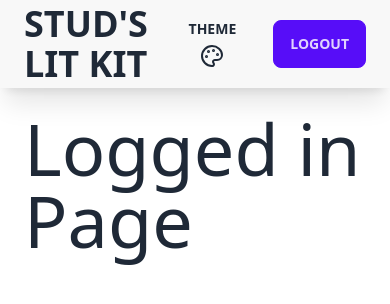
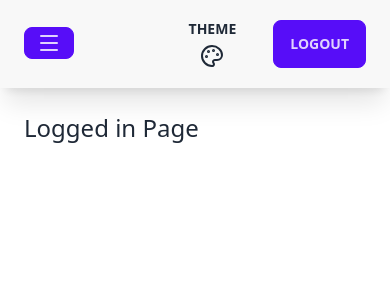
Before and after one commit to timmycodes88/studs-lit-kit, a SvelteKit app: page /home in a window 390 px wide. Shown: the top 304 px of the page. Built offline with nearby package versions, Linux system fonts and the light colour scheme.

Commit message:
Side Drawer mobile

```diff
--- a/src/lib/components/shared/header.svelte
+++ b/src/lib/components/shared/header.svelte
@@ -3,7 +3,7 @@
 </script>
 
 <header>
-  <a href={landing ? "/" : "/home"}><h1><slot name="left" /></h1></a>
+  <slot name="left" />
 
   <div class="trail">
     <slot name="right" />
@@ -21,10 +21,6 @@
     @apply shadow-xl bg-base-200/50 backdrop-blur;
   }
 
-  h1 {
-    @apply text-4xl font-bold uppercase;
-  }
-
   .trail {
     @apply flex items-center gap-4;
   }
--- /dev/null
+++ b/src/lib/stores/app-layout/drawerStore.ts
@@ -0,0 +1,3 @@
+import { writable } from 'svelte/store'
+
+export const drawerStore = writable(false)
--- a/src/routes/(app)/+layout.svelte
+++ b/src/routes/(app)/+layout.svelte
@@ -1,14 +1,46 @@
 <script>
-  import Header from "$lib/components/shared/header.svelte"
-  import ThemeToggle from "$lib/components/shared/theme-toggle.svelte"
+  import Header from '$lib/components/shared/header.svelte'
+  import ThemeToggle from '$lib/components/shared/theme-toggle.svelte'
+  import { drawerStore } from '$lib/stores/app-layout/drawerStore'
+  import { Menu } from 'lucide-svelte'
 </script>
 
 <Header>
-  <svelte:fragment slot="left">Stud's Lit Kit</svelte:fragment>
+  <svelte:fragment slot="left"
+    ><a class="hidden md:inline" href={'/home'}
+      ><h1><slot name="left" />Stud's Lit Kit</h1></a
+    >
+    <div class="drawer md:hidden">
+      <input
+        id="my-drawer"
+        type="checkbox"
+        class="drawer-toggle"
+        bind:value={$drawerStore}
+      />
+      <div class="drawer-content">
+        <div class="topPadding">
+          <label for="my-drawer" class="btn btn-primary btn-sm drawer-button">
+            <Menu />
+          </label>
+        </div>
+      </div>
+      <div class="drawer-side z-50">
+        <label
+          for="my-drawer"
+          aria-label="close sidebar"
+          class="drawer-overlay"
+        />
+        <ul class="list">
+          <li><a>Sidebar Item 1</a></li>
+          <li><a>Sidebar Item 2</a></li>
+        </ul>
+      </div>
+    </div></svelte:fragment
+  >
 
   <svelte:fragment slot="right">
     <ThemeToggle />
-    <a href='/' class="btn btn-primary">Logout</a>
+    <a href="/" class="btn btn-primary">Logout</a>
   </svelte:fragment>
 </Header>
 
@@ -25,9 +57,21 @@
     @apply flex h-[var(--body-height)] w-full;
   }
   nav {
-    @apply h-full bg-base-200/50 w-0 md:w-72 fixed left-0 bottom-0 top-[var(--header-height)];
+    @apply h-full bg-base-200/50 z-50 w-full max-w-0 md:max-w-[18rem] transition-all duration-500 fixed left-0 bottom-0 top-[var(--header-height)];
   }
   main {
-    @apply p-6 h-full w-full md:ml-72;
+    @apply p-6 h-full w-full transition-all duration-500 md:ml-72;
+  }
+
+  h1 {
+    @apply text-4xl font-bold uppercase;
+  }
+
+  .drawerSide {
+    @apply drawer-side bg-red-500 top-[var(--header-height)];
+  }
+
+  .list {
+    @apply menu p-4 w-80 min-h-full bg-base-200 text-base-content;
   }
 </style>
--- a/src/routes/(app)/home/+page.svelte
+++ b/src/routes/(app)/home/+page.svelte
@@ -1,2 +1,2 @@
-<h1 class="text-7xl">Logged in Page</h1>
+<h1 class="text-2xl">Logged in Page</h1>
 <div class="h-[200vh]" />
--- a/src/routes/(landing)/+layout.svelte
+++ b/src/routes/(landing)/+layout.svelte
@@ -1,16 +1,16 @@
 <script lang="ts">
-  import Header from "$lib/components/shared/header.svelte"
-  import ThemeToggle from "$lib/components/shared/theme-toggle.svelte"
-  import { audioStore } from "$lib/stores/landing/audioStore"
-  import { hasEnteredStore } from "$lib/stores/landing/hasEnteredStore"
-  import { Volume2, VolumeX } from "lucide-svelte"
-  import { onMount } from "svelte"
-  import { page } from "$app/stores"
-  import LandingPageParticals from "./landing-page-particals.svelte"
-  import { cn } from "$lib/utils"
+  import Header from '$lib/components/shared/header.svelte'
+  import ThemeToggle from '$lib/components/shared/theme-toggle.svelte'
+  import { audioStore } from '$lib/stores/landing/audioStore'
+  import { hasEnteredStore } from '$lib/stores/landing/hasEnteredStore'
+  import { Volume2, VolumeX } from 'lucide-svelte'
+  import { onMount } from 'svelte'
+  import { page } from '$app/stores'
+  import LandingPageParticals from './landing-page-particals.svelte'
+  import { cn } from '$lib/utils'
 
   onMount(() => {
-    audioStore.update(c => ({ ...c, audio: new Audio("/assets/her.mp3") }))
+    audioStore.update(c => ({ ...c, audio: new Audio('/assets/her.mp3') }))
     return () => {
       $audioStore.audio?.pause()
       audioStore.update(() => ({ playing: false, audio: null }))
@@ -34,7 +34,9 @@
 </script>
 
 <Header landing>
-  <svelte:fragment slot="left">Stud's Lit Kit</svelte:fragment>
+  <svelte:fragment slot="left"
+    ><a href="/"><h1>Stud's Lit Kit</h1></a></svelte:fragment
+  >
 
   <svelte:fragment slot="right">
     <label class="swap">
@@ -52,12 +54,12 @@
       />
     </label>
     <ThemeToggle />
-    {#if $page.url.pathname === "/register"}
-      <a href="/login">
+    {#if $page.url.pathname === '/register'}
+      <a class="link" href="/login">
         <span>Login</span>
       </a>
     {:else}
-      <a href="/register">
+      <a class="link" href="/register">
         <span class="md:hidden">Join</span>
         <span class="hidden md:inline">Create an Account</span>
       </a>
@@ -68,8 +70,8 @@
 <slot />
 <div
   class={cn(
-    "fixed inset-0 z-[-2] opacity-0 transition-opacity duration-1000",
-    landingParticlesReady && "opacity-100"
+    'fixed inset-0 z-[-2] opacity-0 transition-opacity duration-1000',
+    landingParticlesReady && 'opacity-100'
   )}
 >
   {#if landingParticlesReady}
@@ -89,7 +91,11 @@
     @apply flex items-center gap-4;
   }
 
-  a {
+  .link {
     @apply btn rounded-full;
   }
+
+  h1 {
+    @apply text-4xl font-bold uppercase;
+  }
 </style>
```
